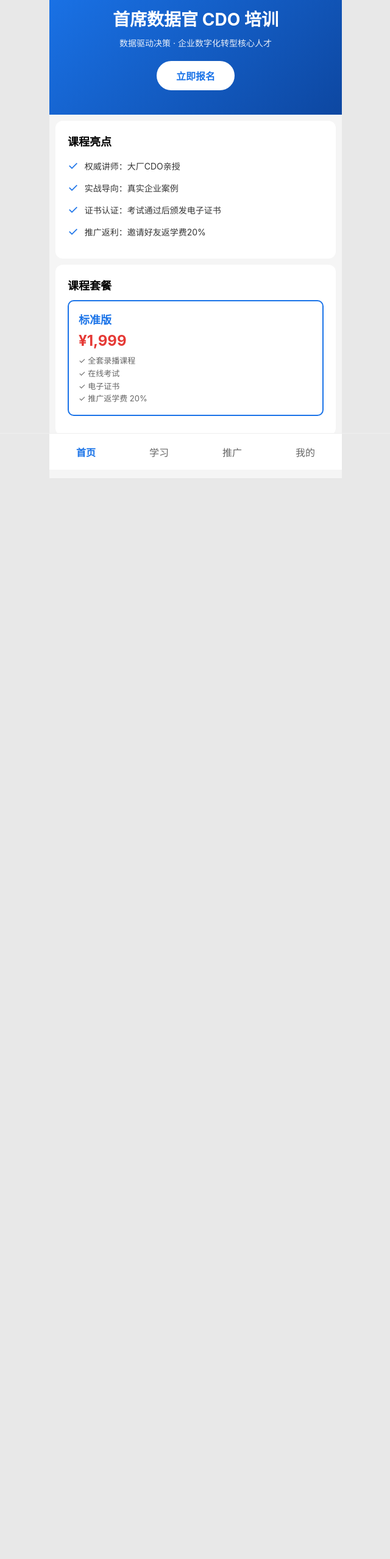
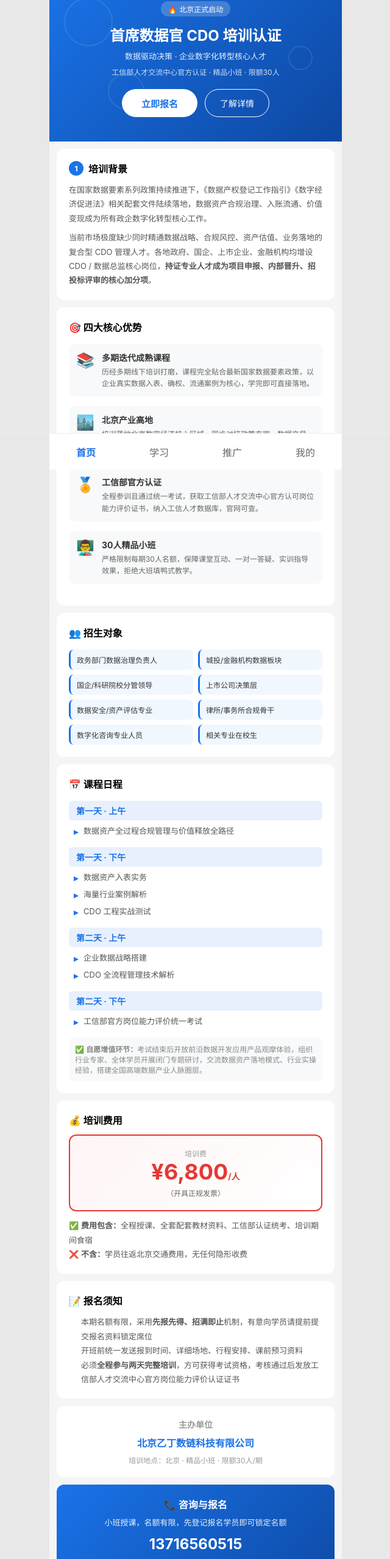
Before and after one commit to yuyuxu2003/cdo-training-system, a Vue app in the folder frontend/: page / in a window 1280 px wide. Shown: the part 30-2586 px from the top of the page at 61% size, without its empty margins (319-959 px from the left). Before the commit the page ends 814 px from the top, so only its background shows below. Built offline with nearby package versions, Linux system fonts and the light colour scheme.

Commit message:
Rich content: course details, schedule, pricing

```diff
--- a/frontend/src/views/Home.vue
+++ b/frontend/src/views/Home.vue
@@ -1,32 +1,119 @@
 <template>
-  <div style="min-height:100vh;">
-    <div style="background:linear-gradient(135deg,#1a73e8,#0d47a1);padding:40px 20px;color:#fff;text-align:center;">
-      <h1 style="font-size:28px;margin-bottom:10px;">首席数据官 CDO 培训</h1>
-      <p style="font-size:14px;opacity:0.9;">数据驱动决策 · 企业数字化转型核心人才</p>
-      <div style="margin-top:20px;">
-        <button @click="goLogin" style="background:#fff;color:#1a73e8;border:none;padding:12px 32px;border-radius:24px;font-size:16px;font-weight:bold;cursor:pointer;">立即报名</button>
+  <div style="min-height:100vh;background:#f5f5f5;">
+    <!-- Banner 区域 -->
+    <div style="background:linear-gradient(135deg,#1a73e8,#0d47a1);padding:32px 20px 40px;color:#fff;text-align:center;position:relative;overflow:hidden;">
+      <div style="position:absolute;top:0;left:0;right:0;bottom:0;opacity:0.1;">
+        <div style="position:absolute;top:10%;left:5%;width:80px;height:80px;border:2px solid #fff;border-radius:50%;"></div>
+        <div style="position:absolute;top:40%;right:10%;width:40px;height:40px;border:2px solid #fff;border-radius:50%;"></div>
+        <div style="position:absolute;bottom:20%;left:20%;width:60px;height:60px;border:2px solid #fff;border-radius:50%;"></div>
       </div>
-    </div>
-    <div style="padding:20px;background:#fff;margin:10px;border-radius:12px;">
-      <h3 style="margin-bottom:16px;font-size:18px;">课程亮点</h3>
-      <div v-for="(item,i) in highlights" :key="i" style="display:flex;align-items:center;margin-bottom:12px;">
-        <span style="color:#1a73e8;font-size:20px;margin-right:10px;">✓</span>
-        <span style="font-size:14px;color:#333;">{{ item }}</span>
-      </div>
-    </div>
-    <div style="padding:20px;background:#fff;margin:10px;border-radius:12px;">
-      <h3 style="margin-bottom:12px;font-size:18px;">课程套餐</h3>
-      <div style="border:2px solid #1a73e8;border-radius:10px;padding:16px;margin-bottom:12px;">
-        <div style="font-size:18px;font-weight:bold;color:#1a73e8;">标准版</div>
-        <div style="font-size:24px;font-weight:bold;color:#e53935;margin-top:8px;">¥1,999</div>
-        <div style="font-size:13px;color:#666;margin-top:8px;line-height:1.6;">
-          ✓ 全套录播课程<br>
-          ✓ 在线考试<br>
-          ✓ 电子证书<br>
-          ✓ 推广返学费 20%
+      <div style="position:relative;z-index:1;">
+        <div style="font-size:12px;background:rgba(255,255,255,0.2);display:inline-block;padding:4px 12px;border-radius:12px;margin-bottom:12px;">🔥 北京正式启动</div>
+        <h1 style="font-size:24px;margin-bottom:8px;font-weight:700;">首席数据官 CDO 培训认证</h1>
+        <p style="font-size:13px;opacity:0.9;margin-bottom:8px;">数据驱动决策 · 企业数字化转型核心人才</p>
+        <p style="font-size:12px;opacity:0.8;">工信部人才交流中心官方认证 · 精品小班 · 限额30人</p>
+        <div style="margin-top:20px;display:flex;justify-content:center;gap:12px;">
+          <button @click="goLogin" style="background:#fff;color:#1a73e8;border:none;padding:12px 32px;border-radius:24px;font-size:15px;font-weight:bold;cursor:pointer;">立即报名</button>
+          <button @click="scrollToDetail" style="background:transparent;color:#fff;border:1px solid #fff;padding:12px 24px;border-radius:24px;font-size:14px;cursor:pointer;">了解详情</button>
         </div>
       </div>
     </div>
+
+    <!-- 培训背景 -->
+    <div id="detail" style="padding:20px;background:#fff;margin:12px;border-radius:12px;">
+      <h3 style="font-size:16px;margin-bottom:12px;font-weight:700;display:flex;align-items:center;">
+        <span style="background:#1a73e8;color:#fff;width:24px;height:24px;border-radius:50%;display:inline-flex;align-items:center;justify-content:center;font-size:12px;margin-right:8px;">1</span>
+        培训背景
+      </h3>
+      <p style="font-size:13px;color:#555;line-height:1.8;">
+        在国家数据要素系列政策持续推进下，《数据产权登记工作指引》《数字经济促进法》相关配套文件陆续落地，数据资产合规治理、入账流通、价值变现成为所有政企数字化转型核心工作。
+      </p>
+      <p style="font-size:13px;color:#555;line-height:1.8;margin-top:8px;">
+        当前市场极度缺少同时精通数据战略、合规风控、资产估值、业务落地的复合型 CDO 管理人才。各地政府、国企、上市企业、金融机构均增设 CDO / 数据总监核心岗位，<strong>持证专业人才成为项目申报、内部晋升、招投标评审的核心加分项</strong>。
+      </p>
+    </div>
+
+    <!-- 四大核心优势 -->
+    <div style="padding:20px;background:#fff;margin:12px;border-radius:12px;">
+      <h3 style="font-size:16px;margin-bottom:16px;font-weight:700;">🎯 四大核心优势</h3>
+      <div v-for="(adv, i) in advantages" :key="i" style="display:flex;align-items:flex-start;margin-bottom:16px;padding:12px;background:#f8f9fa;border-radius:10px;">
+        <div style="font-size:24px;margin-right:12px;flex-shrink:0;">{{ adv.icon }}</div>
+        <div>
+          <div style="font-size:14px;font-weight:700;color:#333;margin-bottom:4px;">{{ adv.title }}</div>
+          <div style="font-size:12px;color:#666;line-height:1.6;">{{ adv.desc }}</div>
+        </div>
+      </div>
+    </div>
+
+    <!-- 招生对象 -->
+    <div style="padding:20px;background:#fff;margin:12px;border-radius:12px;">
+      <h3 style="font-size:16px;margin-bottom:16px;font-weight:700;">👥 招生对象</h3>
+      <div style="display:grid;grid-template-columns:1fr 1fr;gap:8px;">
+        <div v-for="(t, i) in targets" :key="i" style="font-size:12px;color:#333;background:#f0f7ff;padding:8px 10px;border-radius:8px;border-left:3px solid #1a73e8;">
+          {{ t }}
+        </div>
+      </div>
+    </div>
+
+    <!-- 课程日程 -->
+    <div style="padding:20px;background:#fff;margin:12px;border-radius:12px;">
+      <h3 style="font-size:16px;margin-bottom:16px;font-weight:700;">📅 课程日程</h3>
+      <div v-for="(day, di) in schedule" :key="di" style="margin-bottom:16px;">
+        <div style="font-size:14px;font-weight:700;color:#1a73e8;margin-bottom:8px;padding:6px 12px;background:#e8f0fe;border-radius:6px;">{{ day.title }}</div>
+        <div v-for="(item, si) in day.items" :key="si" style="display:flex;align-items:flex-start;margin-bottom:8px;padding-left:8px;">
+          <span style="color:#1a73e8;font-size:16px;margin-right:8px;flex-shrink:0;">▸</span>
+          <span style="font-size:13px;color:#555;line-height:1.5;">{{ item }}</span>
+        </div>
+      </div>
+      <div style="font-size:12px;color:#888;margin-top:8px;padding:10px;background:#f8f9fa;border-radius:8px;">
+        ✅ <strong>自愿增值环节：</strong>考试结束后开放前沿数据开发应用产品观摩体验，组织行业专家、全体学员开展闭门专题研讨，交流数据资产落地模式、行业实操经验，搭建全国高端数据产业人脉圈层。
+      </div>
+    </div>
+
+    <!-- 费用明细 -->
+    <div style="padding:20px;background:#fff;margin:12px;border-radius:12px;">
+      <h3 style="font-size:16px;margin-bottom:12px;font-weight:700;">💰 培训费用</h3>
+      <div style="text-align:center;padding:20px;background:linear-gradient(135deg,#fff5f5,#fff);border-radius:12px;border:2px solid #e53935;margin-bottom:12px;">
+        <div style="font-size:12px;color:#999;">培训费</div>
+        <div style="font-size:36px;color:#e53935;font-weight:700;">¥6,800<span style="font-size:14px;">/人</span></div>
+        <div style="font-size:12px;color:#666;margin-top:4px;">（开具正规发票）</div>
+      </div>
+      <div style="font-size:13px;color:#555;line-height:1.8;">
+        <div>✅ <strong>费用包含：</strong>全程授课、全套配套教材资料、工信部认证统考、培训期间食宿</div>
+        <div>❌ <strong>不含：</strong>学员往返北京交通费用，无任何隐形收费</div>
+      </div>
+    </div>
+
+    <!-- 报名须知 -->
+    <div style="padding:20px;background:#fff;margin:12px;border-radius:12px;">
+      <h3 style="font-size:16px;margin-bottom:12px;font-weight:700;">📝 报名须知</h3>
+      <ol style="font-size:13px;color:#555;line-height:1.8;padding-left:20px;">
+        <li>本期名额有限，采用<strong>先报先得、招满即止</strong>机制，有意向学员请提前提交报名资料锁定席位</li>
+        <li>开班前统一发送报到时间、详细场地、行程安排、课前预习资料</li>
+        <li>必须<strong>全程参与两天完整培训</strong>，方可获得考试资格，考核通过后发放工信部人才交流中心官方岗位能力评价认证证书</li>
+      </ol>
+    </div>
+
+    <!-- 组织单位 -->
+    <div style="padding:20px;background:#fff;margin:12px;border-radius:12px;text-align:center;">
+      <h3 style="font-size:14px;margin-bottom:8px;color:#999;">主办单位</h3>
+      <div style="font-size:16px;font-weight:700;color:#1a73e8;">北京乙丁数链科技有限公司</div>
+      <div style="font-size:12px;color:#999;margin-top:8px;">培训地点：北京 · 精品小班 · 限额30人/期</div>
+    </div>
+
+    <!-- 咨询报名 -->
+    <div style="padding:20px;background:linear-gradient(135deg,#1a73e8,#0d47a1);margin:12px;border-radius:12px;color:#fff;text-align:center;">
+      <h3 style="font-size:16px;margin-bottom:8px;">📞 咨询与报名</h3>
+      <p style="font-size:13px;opacity:0.9;margin-bottom:12px;">小班授课，名额有限，先登记报名学员即可锁定名额</p>
+      <div style="font-size:24px;font-weight:700;margin-bottom:8px;">13716560515</div>
+      <div style="font-size:12px;opacity:0.8;margin-bottom:16px;">龙老师</div>
+      <button @click="goLogin" style="background:#fff;color:#1a73e8;border:none;padding:14px 40px;border-radius:24px;font-size:16px;font-weight:700;cursor:pointer;">立即报名 →</button>
+    </div>
+
+    <!-- 底部安全区 -->
+    <div style="height:80px;"></div>
+
+    <!-- 底部导航 -->
     <div style="position:fixed;bottom:0;left:0;right:0;height:60px;display:flex;align-items:center;justify-content:space-around;border-top:1px solid #eee;z-index:100;">
       <div style="max-width:480px;width:100%;margin:0 auto;height:100%;display:flex;align-items:center;justify-content:space-around;background:#fff;">
         <span style="color:#1a73e8;font-weight:bold;" @click="$router.push('/')">首页</span>
@@ -35,15 +122,56 @@
         <span style="color:#666;" @click="goProfile">我的</span>
       </div>
     </div>
-    <div style="height:60px;"></div>
   </div>
 </template>
+
 <script setup>
 import { useRouter } from 'vue-router'
 const router = useRouter()
-const highlights = ['权威讲师：大厂CDO亲授', '实战导向：真实企业案例', '证书认证：考试通过后颁发电子证书', '推广返利：邀请好友返学费20%']
+
+const advantages = [
+  { icon: '📚', title: '多期迭代成熟课程', desc: '历经多期线下培训打磨，课程完全贴合最新国家数据要素政策，以企业真实数据入表、确权、流通案例为核心，学完即可直接落地。' },
+  { icon: '🏙️', title: '北京产业高地', desc: '培训落地北京数字经济核心区域，同步对接政策专家、数据交易所、头部数字化企业资源，两天线下深度交流，链接高端圈层。' },
+  { icon: '🏅', title: '工信部官方认证', desc: '全程参训且通过统一考试，获取工信部人才交流中心官方认可岗位能力评价证书，纳入工信人才数据库，官网可查。' },
+  { icon: '👨‍🏫', title: '30人精品小班', desc: '严格限制每期30人名额，保障课堂互动、一对一答疑、实训指导效果，拒绝大班填鸭式教学。' }
+]
+
+const targets = [
+  '政务部门数据治理负责人',
+  '城投/金融机构数据板块',
+  '国企/科研院校分管领导',
+  '上市公司决策层',
+  '数据安全/资产评估专业',
+  '律所/事务所合规骨干',
+  '数字化咨询专业人员',
+  '相关专业在校生'
+]
+
+const schedule = [
+  {
+    title: '第一天 · 上午',
+    items: ['数据资产全过程合规管理与价值释放全路径']
+  },
+  {
+    title: '第一天 · 下午',
+    items: ['数据资产入表实务', '海量行业案例解析', 'CDO 工程实战测试']
+  },
+  {
+    title: '第二天 · 上午',
+    items: ['企业数据战略搭建', 'CDO 全流程管理技术解析']
+  },
+  {
+    title: '第二天 · 下午',
+    items: ['工信部官方岗位能力评价统一考试']
+  }
+]
+
 const goLogin = () => { router.push('/login') }
 const goCourse = () => { const t = localStorage.getItem('token'); if(t) router.push('/course'); else router.push('/login') }
 const goPromote = () => { const t = localStorage.getItem('token'); if(t) router.push('/promote'); else router.push('/login') }
 const goProfile = () => { const t = localStorage.getItem('token'); if(t) router.push('/profile'); else router.push('/login') }
+const scrollToDetail = () => {
+  const el = document.getElementById('detail')
+  if (el) el.scrollIntoView({ behavior: 'smooth' })
+}
 </script>
```
